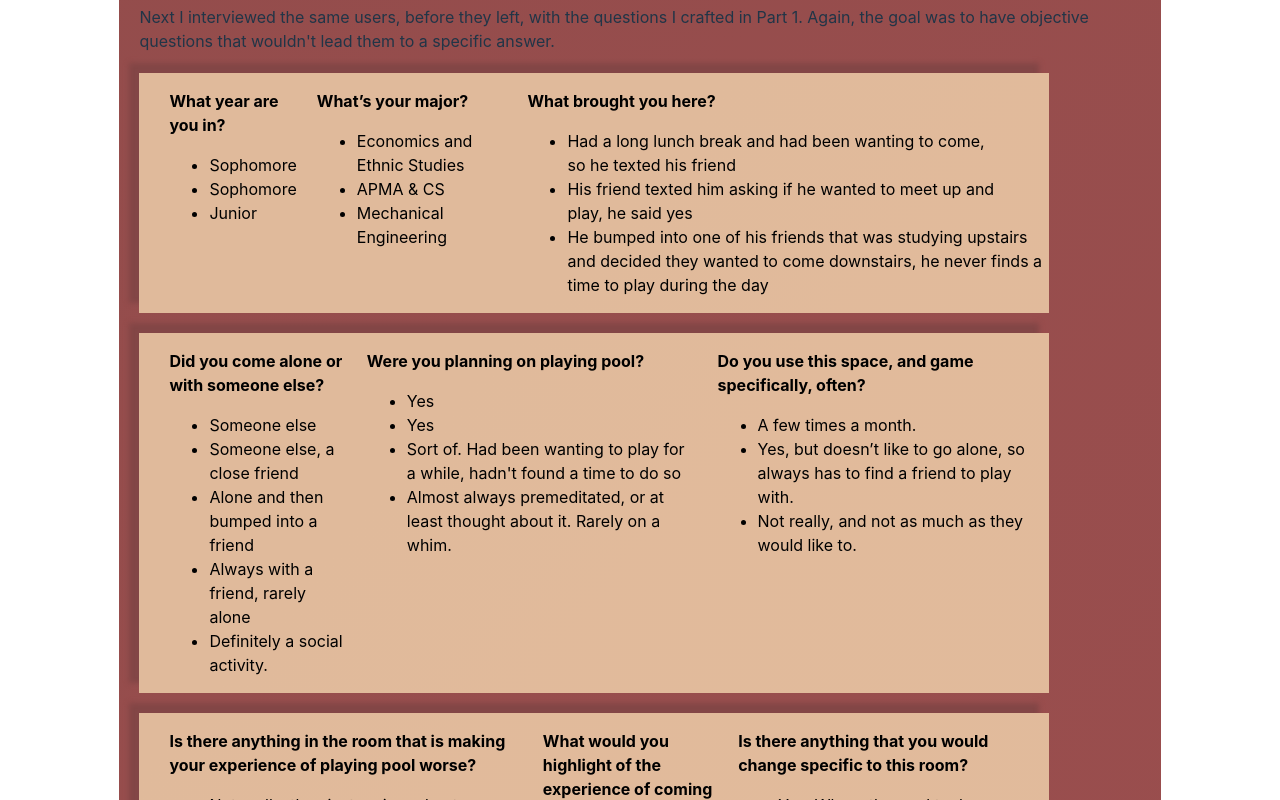
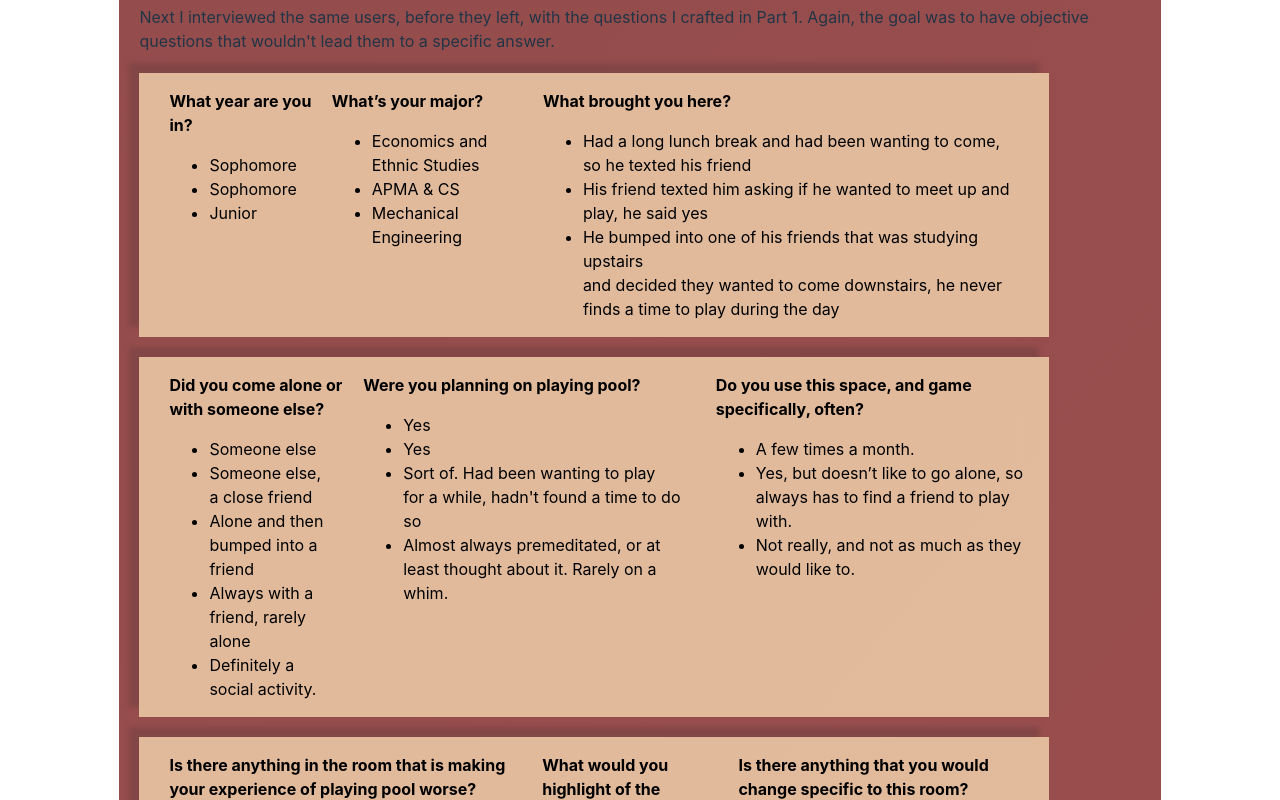
Before and after one commit to happydolphin111/PersonasAndStoryboarding, a React (Vite) app: page / in a window 1280 px wide. Shown: the part 3260-4060 px from the top of the page. Built offline with nearby package versions, Linux system fonts and the light colour scheme.

Commit message:
Update App.css

```diff
--- a/src/App.css
+++ b/src/App.css
@@ -185,6 +185,7 @@
 
 .InterAnswer {
   padding-left: 20px;
+  padding-right: 15px;
 }
 
 .ScreenshotDescriptions {
```
